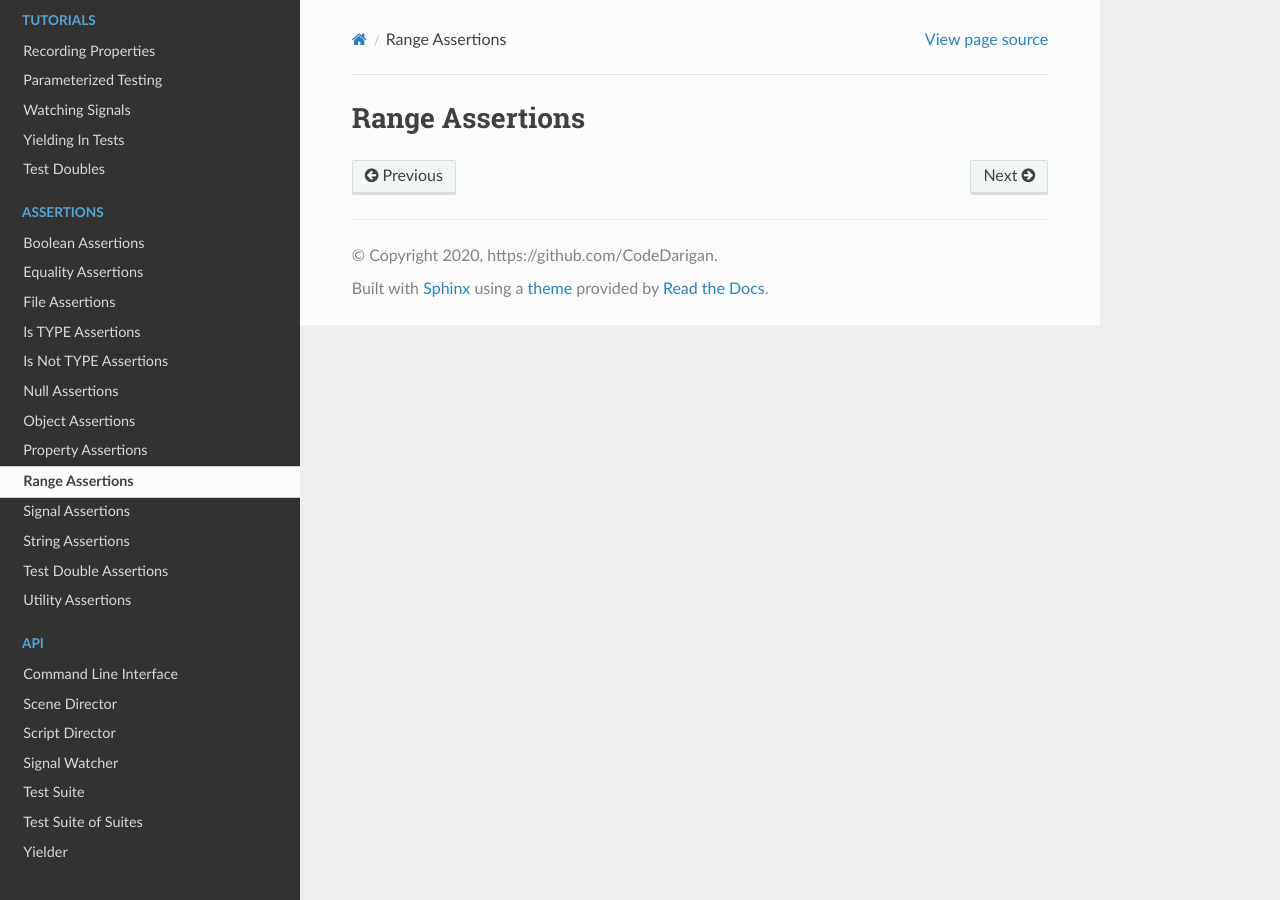
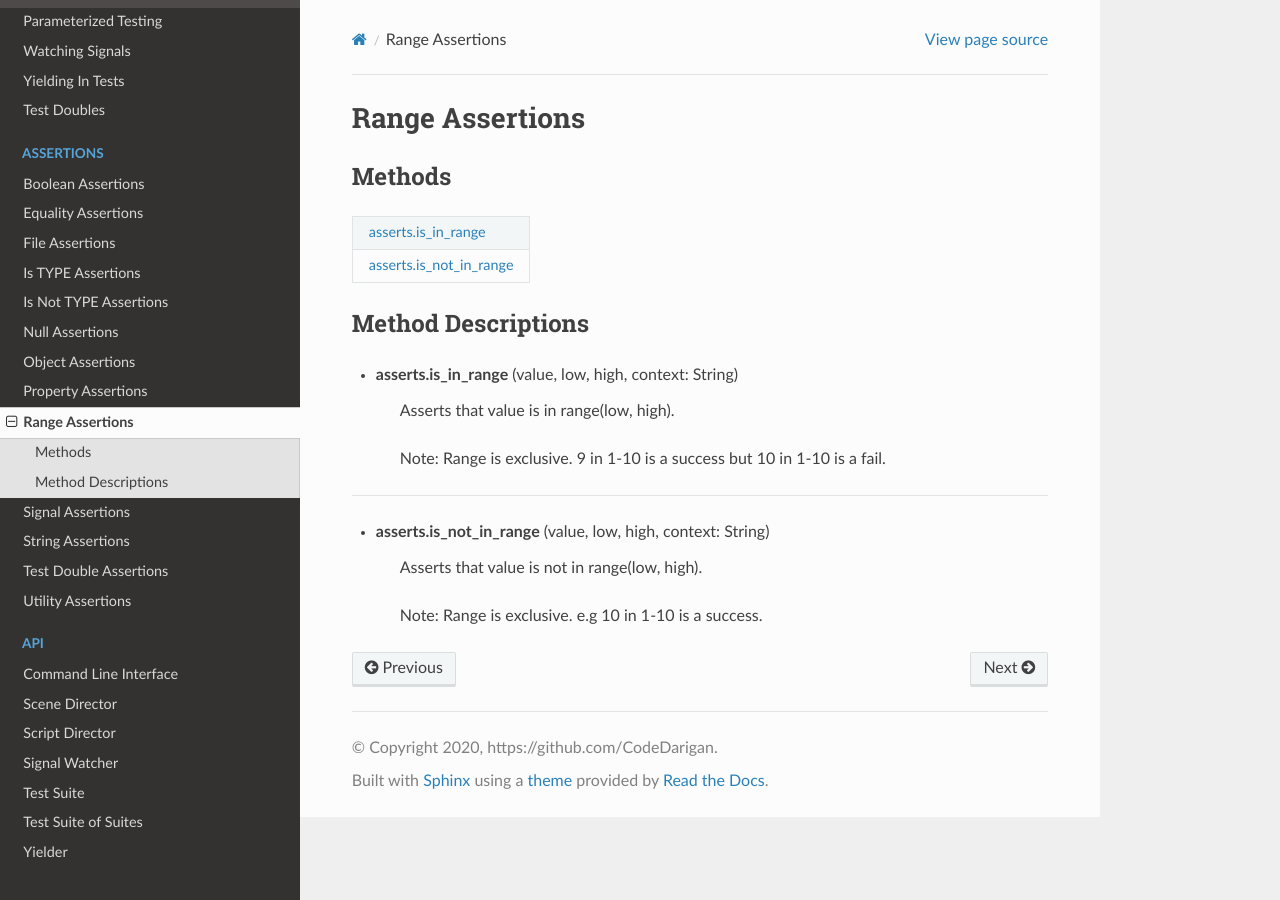
Before and after one commit to CodeDarigan/WATDocRedux, a Sphinx documentation site: the page built from source/pages/assertions/range.rst, in a window 1280 px wide. Built offline with Sphinx 7.4.7 and the Read the Docs theme 2.0.0, drawn with Linux system fonts in a browser that asks for light colours.

Commit message:
Add Range Assertions

```diff
--- a/source/pages/assertions/range.rst
+++ b/source/pages/assertions/range.rst
@@ -1,2 +1,35 @@
 Range Assertions
 ================
+
+********
+Methods
+********
+
+.. list-table::
+    :widths: 100
+
+    * - :ref:`asserts.is_in_range<asserts.is_in_range>`
+    * - :ref:`asserts.is_not_in_range<asserts.is_not_in_range>`
+
+********************
+Method Descriptions
+********************
+
+.. _asserts.is_in_range:
+
+* **asserts.is_in_range** (value, low, high, context: String)
+
+    Asserts that value is in range(low, high).
+
+    Note: Range is exclusive. 9 in 1-10 is a success but 10 in 1-10 is
+    a fail.
+
+--------
+
+.. _asserts.is_not_in_range:
+
+* **asserts.is_not_in_range** (value, low, high, context: String)
+
+    Asserts that value is not in range(low, high).
+
+    Note: Range is exclusive. e.g 10 in 1-10 is a success.
```
Also changed, not shown: source/pages/assertions/property.rst (line endings or trailing spaces), 8 other files.
